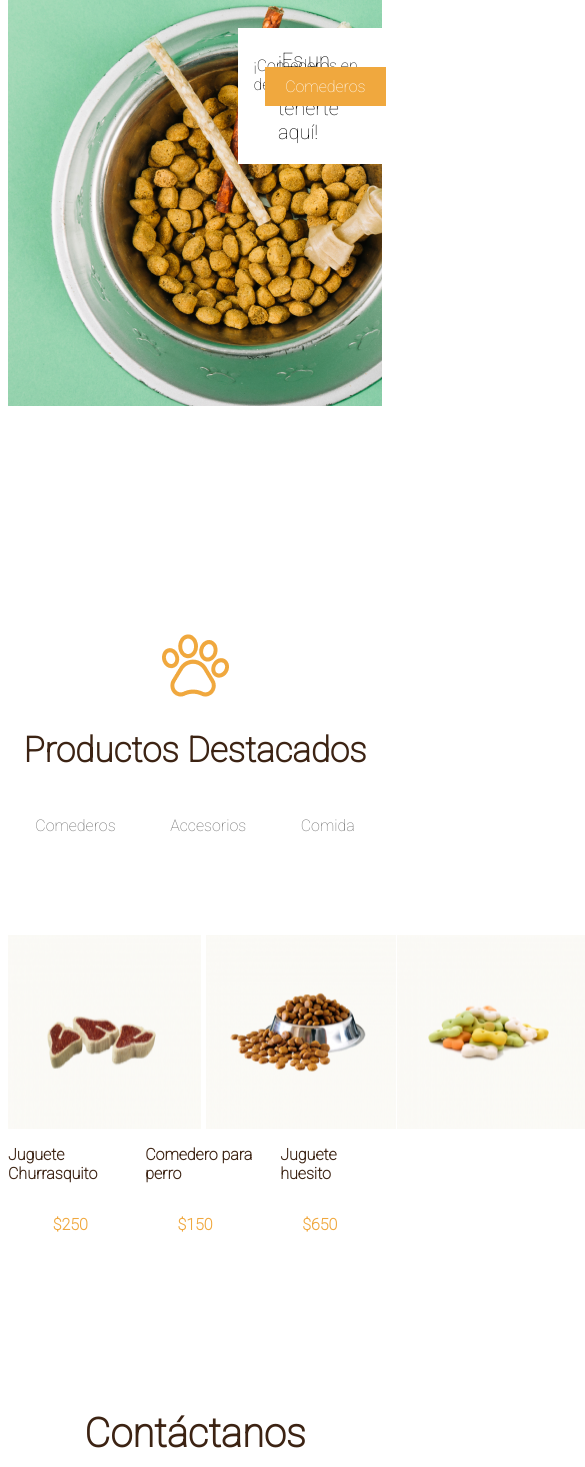
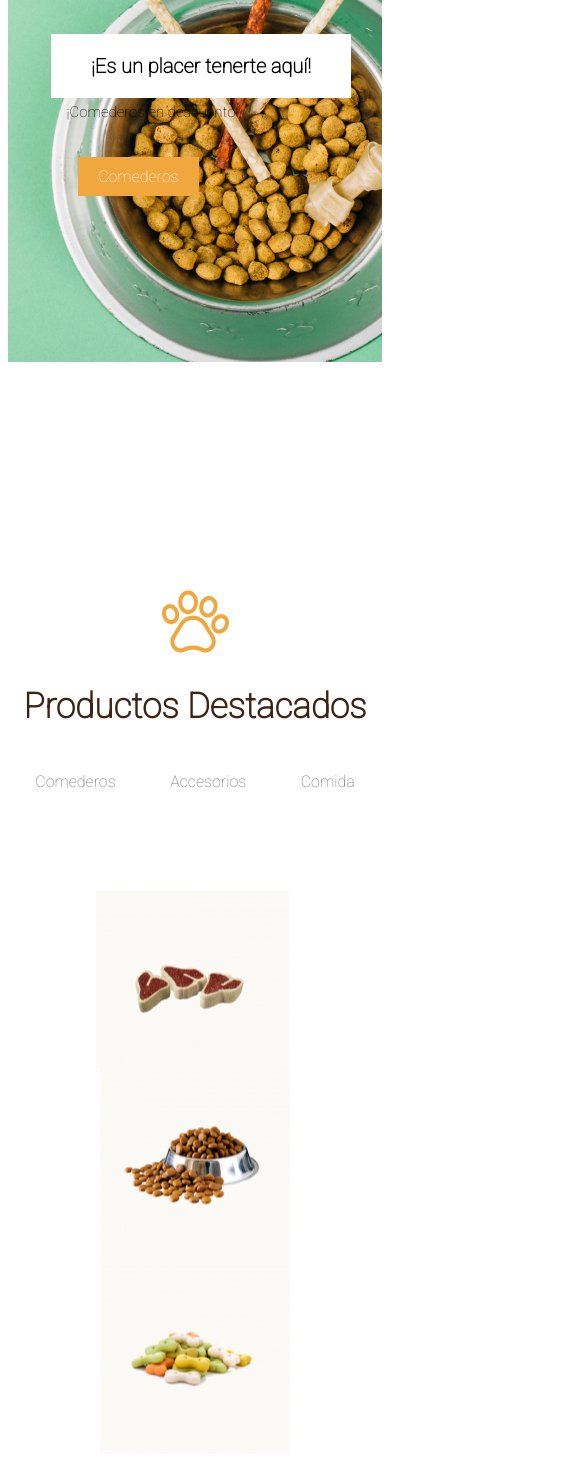
Before and after one commit to laurazulian/FrontEnd1, a plain HTML site: page Práctica Integradora PetShop/index.html in a window 390 px wide. Shown: the part 82-1549 px from the top of the page, 585 px wide, since content can reach past the window. Drawn offline with Linux system fonts and the light colour scheme.

Commit message:
Agrego primera versión responsive

```diff
--- a/Práctica Integradora PetShop/style.css
+++ b/Práctica Integradora PetShop/style.css
@@ -55,7 +55,7 @@
     position: absolute;
      padding: 20px 40px;
      margin-left: 11%;
-     margin-top: 8%;*/
+     margin-top: 8%;
      font-weight: bold;
      font-size: 20px;
  }
@@ -197,8 +197,46 @@
     height: 5vh;
 }
 
-@media (max-width: 460px) and (orientation: landscape){
-  .barritatop{
-      display: none;
-  }
-}
+@media (max-width: 460px) {
+    .barritatop {
+        display: none;
+    }
+    .idioma{
+        display: none;
+    }
+    .menu{
+        display: none;
+    }
+    .fondoverde{
+        display: flex;
+        flex-direction: column;
+        }
+    .titulo1{
+            top: 10vh;
+            font-weight: bold;
+            font-size: 20px;
+            align-self: flex-end;
+    }
+    .titulo2{
+        top: 15vh;
+        font-size: 15px;
+    }
+    .titulo3{
+        top: 20vh;
+    }
+/*Acá hay un error arrastrado del HTML: armé imágenes, detalle y precios como contenedores diferentes y en lo horizontal quedaron alineados pero ahora no los puedo superponer*/
+    .imagencard{
+        flex-direction: column;
+        align-items: center;
+    }
+    .card1{
+        flex-direction: column;
+        align-items: center;
+        z-index: 40;
+     }
+     .precios{
+        flex-direction: column;
+        align-items: center;
+     }
+
+    }
```
